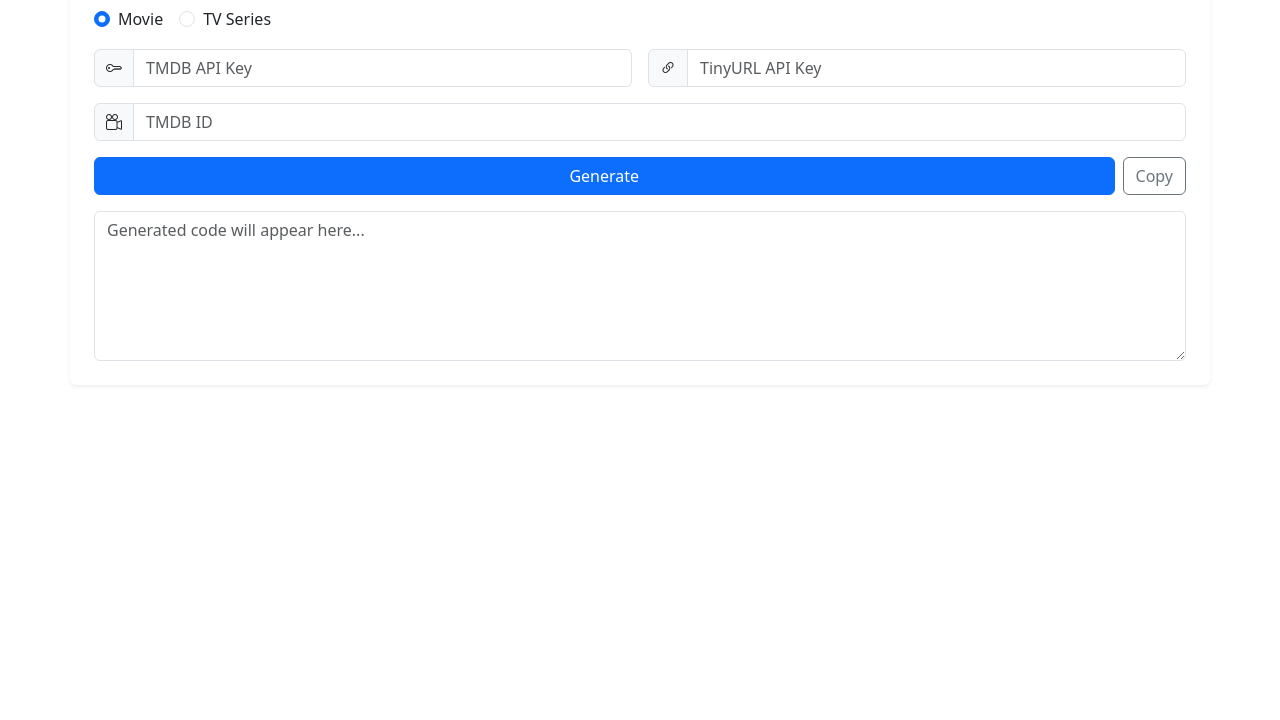
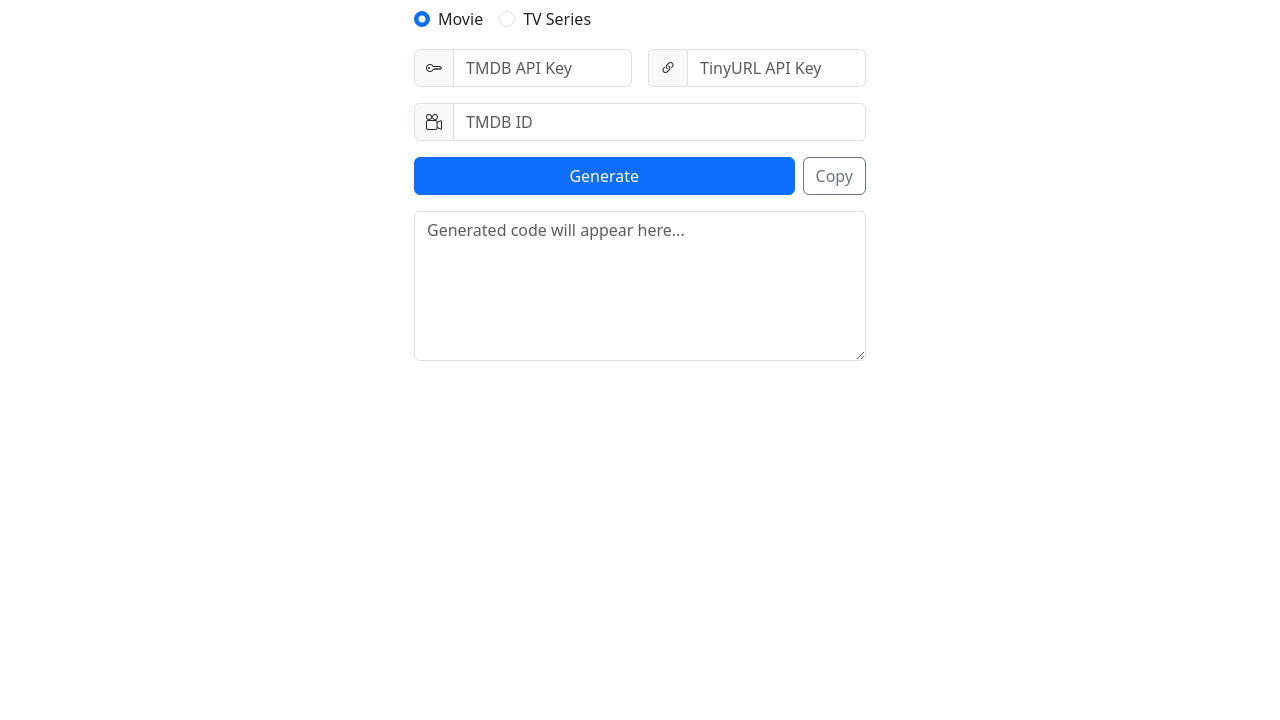
Before and after one commit to Engrcoding/Post-Code-V4-TMDB-, a plain HTML site: page index.html in a window 1280 px wide. Shown: the part 80-800 px from the top of the page. Drawn offline with nearby package versions, Linux system fonts and the light colour scheme.

Commit message:
Update index.html

```diff
--- a/index.html
+++ b/index.html
@@ -10,6 +10,7 @@
     body {
       padding: 10px;
     }
+    .container{max-width:500px;}
 
     .input-group-text {
       width: 40px;
@@ -49,7 +50,7 @@
 
 </head>
 <body>
-<div class="container bg-white p-4 rounded shadow-sm">
+<div class="container bg-white p-4 rounded">
   <h4 class="mb-4">🎬 Post Code Generator</h4>
 
 <div class="d-flex gap-3 mb-3">
```
